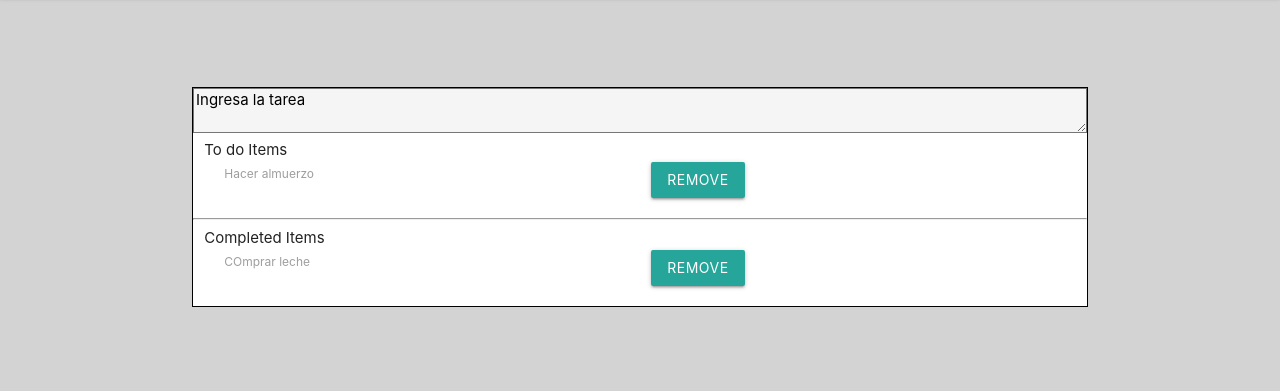
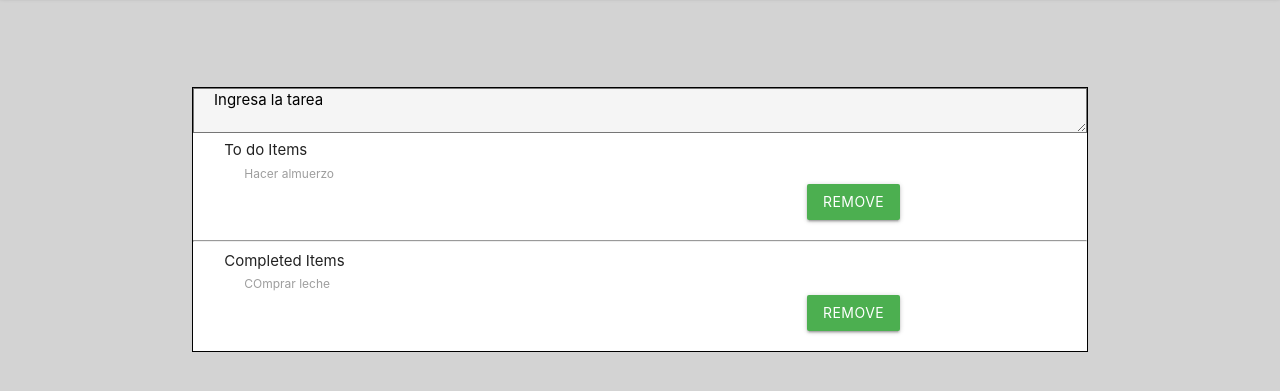
Before and after one commit to laureenpe/todo-jquery, a plain HTML site: page index.html in a window 1280 px wide. Shown: the part 67-458 px from the top of the page. Drawn offline with nearby package versions, Linux system fonts and the light colour scheme; a web font is replaced by a local one.

Commit message:
updated buttons

```diff
--- a/index.html
+++ b/index.html
@@ -19,26 +19,26 @@
     </nav>
     <section class="container">
         <div class="text">
-            <textarea>Ingresa la tarea</textarea>
+            <textarea class="paragraph">Ingresa la tarea</textarea>
         </div>
-        <div class="row">
+        <div class="row paragraph">
             <div class="col s12">To do Items</div>
             <div class="col s6">
                 <form> <input type="checkbox" name="lunch" value="lunch" id="lunch"><label for="lunch"> Hacer almuerzo</label> </form>
             </div>
-            <div class="col s6">
-                <button class="btn waves-effect waves-light" type="submit" name="action">Remove </button> </div>
+            <div class="col s6 offset-m8">
+                <button class="btn waves-effect waves-light green" type="submit" name="action">Remove </button> </div>
 
         </div>
         <hr>
 
-        <div class="row">
+        <div class="row paragraph">
             <div class="col s12">Completed Items</div>
             <div class="col s6">
                 <form> <input type="checkbox" name="milk" value="milk" id="milk"><label for="milk">COmprar leche</label> </form>
             </div>
-            <div class="col s6">
-                <button class="btn waves-effect waves-light" type="submit" name="action">Remove </button> </div>
+            <div class="col s6  offset-m8">
+                <button class="btn waves-effect waves-light green" type="submit" name="action">Remove </button> </div>
             </div>
 
 
```
